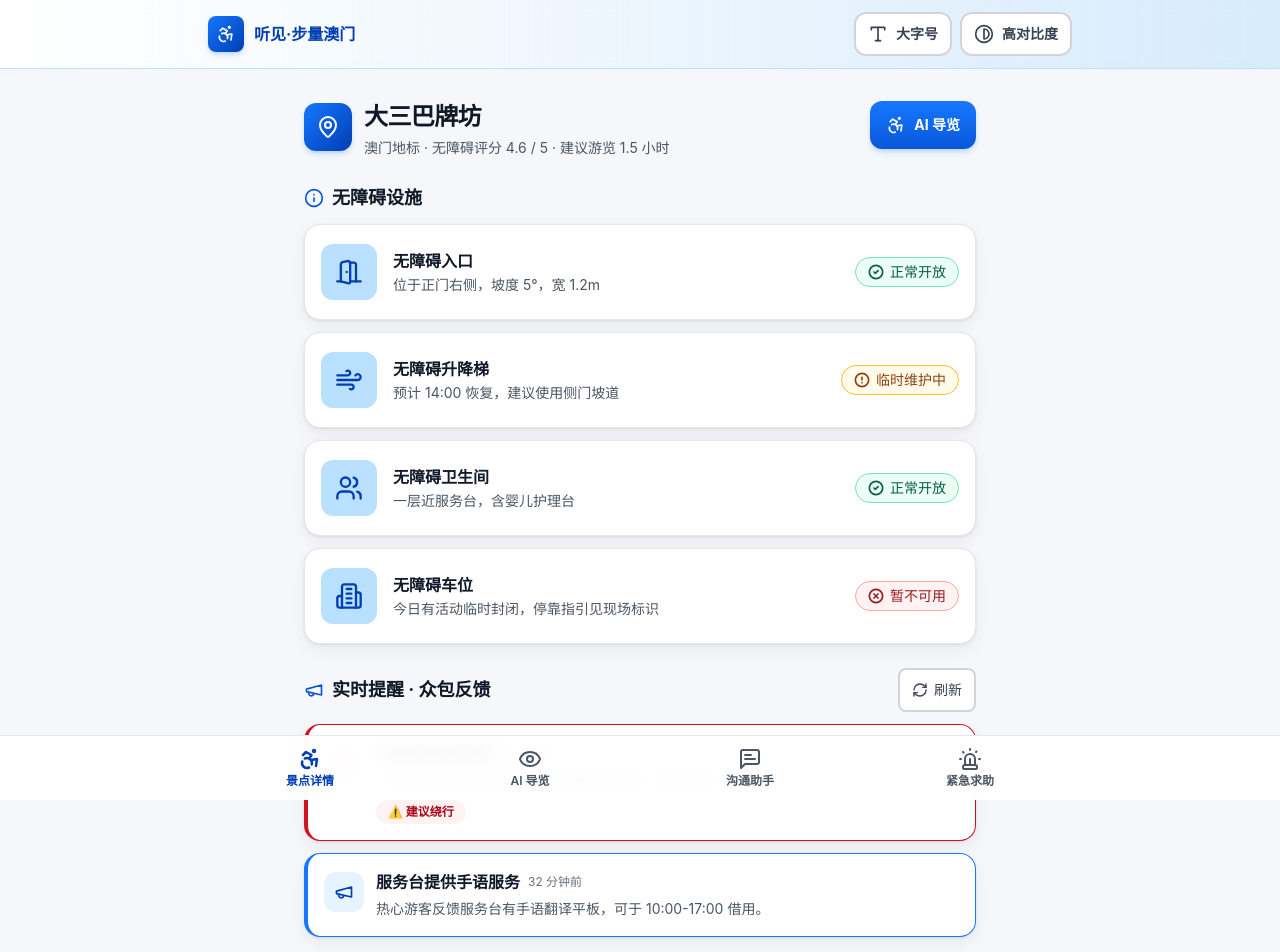
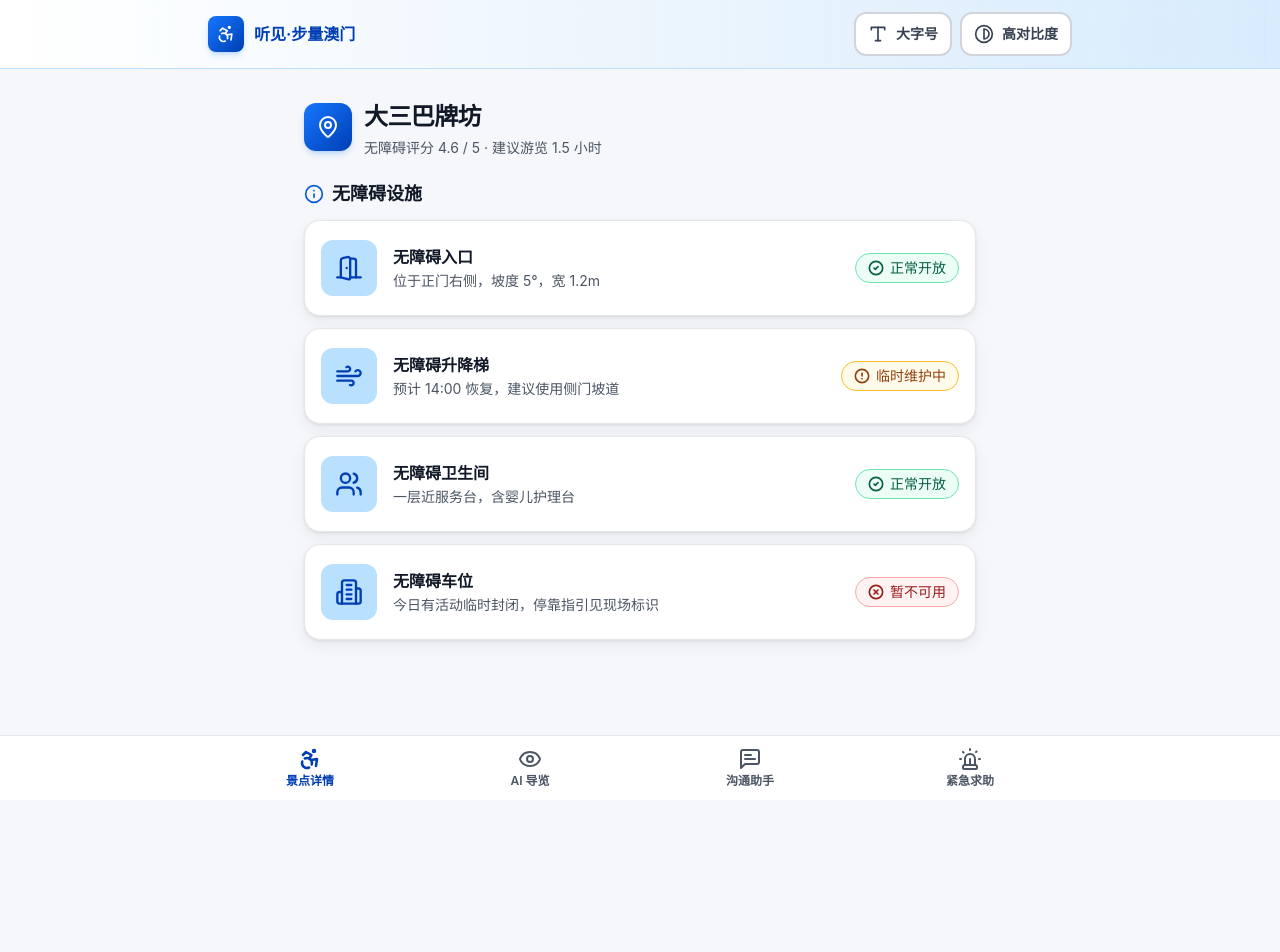
Before and after one commit to lizuonong/tingjian-buliang-macau, a React (Vite) app: page / in a window 1280 px wide. Shown: the top 952 px of the page. After the commit the page ends 800 px from the top, so only its background shows below. Built offline with nearby package versions, Linux system fonts and the light colour scheme.

Commit message:
refactor: 简化界面，移除景点详情的众包反馈区块及冗余说明文字

```diff
--- a/src/components/BroadcastTextBox.tsx
+++ b/src/components/BroadcastTextBox.tsx
@@ -24,11 +24,10 @@ export default function BroadcastTextBox({
       aria-live="polite"
       className="card-surface relative overflow-hidden p-5 sm:p-6"
     >
-      <h2 className="mb-1 flex items-center gap-2 text-lg font-bold text-gray-900">
+      <h2 className="mb-3 flex items-center gap-2 text-lg font-bold text-gray-900">
         <span aria-hidden="true" className="h-6 w-1.5 rounded-full bg-brand-500" />
         播报文本
       </h2>
-      <p className="mb-4 text-sm text-gray-600">点击任意句子可重新朗读该句。</p>
 
       <ol className="space-y-2">
         {sentences.map((s, idx) => {
--- a/src/pages/AIVisionGuide.tsx
+++ b/src/pages/AIVisionGuide.tsx
@@ -114,7 +114,7 @@ export default function AIVisionGuide() {
       <PageHeader
         icon={<Eye className="h-6 w-6" />}
         title="AI 视觉导览"
-        subtitle="对准前方景物，AI 将实时识别并语音播报无障碍路径信息。"
+        subtitle="对准前方景物，自动播报无障碍路线。"
       />
 
       {!supported && (
--- a/src/pages/EmergencySOS.tsx
+++ b/src/pages/EmergencySOS.tsx
@@ -58,7 +58,7 @@ export default function EmergencySOS() {
       <PageHeader
         icon={<ShieldAlert className="h-6 w-6" />}
         title="一键 SOS"
-        subtitle="紧急时使用。长按 3 秒触发，期间松手即可取消，触发后需在弹窗中确认发送，防止误触。"
+        subtitle="长按 3 秒触发，松手即取消，防误触。"
       />
 
       {/* 长按触发按钮 */}
@@ -68,7 +68,7 @@ export default function EmergencySOS() {
       >
         <SOSButton onTrigger={() => setPendingConfirm('emergency')} />
         <p className="max-w-md text-center text-sm leading-relaxed text-gray-600">
-          「{sentCategory === 'emergency' ? '已向景区应急中心发送定位与求助' : '长按按钮 3 秒触发，随后需确认发送'}」
+          {sentCategory === 'emergency' ? '已向应急中心发送定位与求助' : '长按按钮 3 秒触发'}
         </p>
       </section>
 
@@ -129,19 +129,6 @@ export default function EmergencySOS() {
         </p>
       </section>
 
-      {/* 使用提示 */}
-      <section
-        aria-label="使用提示"
-        className="rounded-2xl border-2 border-dashed border-brand-300 bg-brand-50 p-5"
-      >
-        <h3 className="text-base font-bold text-brand-900">使用提示</h3>
-        <ul className="mt-2 list-disc space-y-1.5 pl-5 text-sm leading-relaxed text-brand-900">
-          <li>按住红色按钮满 3 秒即触发，中途松手立即取消。</li>
-          <li>触发后会弹出确认弹窗，需点击「确定发送」才会真正发出求助，进一步防误触。</li>
-          <li>发送的内容包含您的实时定位与所选障碍类型。</li>
-        </ul>
-      </section>
-
       {/* 发送前二次确认弹窗 */}
       <ConfirmDialog
         open={pendingConfirm !== null}
--- a/src/pages/HearingAssistant.tsx
+++ b/src/pages/HearingAssistant.tsx
@@ -52,40 +52,31 @@ export default function HearingAssistant() {
       <PageHeader
         icon={<MessageSquareText className="h-6 w-6" />}
         title="听障沟通助手"
-        subtitle="拍照识别菜单、路牌，或直接打字沟通；所有结果均可一键全屏大字展示，方便出示给他人。"
+        subtitle="拍照识别菜单、路牌，或直接打字沟通。"
       />
 
       {/* 拍照区 */}
       <section aria-labelledby="capture-heading" className="card-surface p-5">
-        <h2 id="capture-heading" className="mb-1 flex items-center gap-2 text-lg font-bold text-gray-900">
+        <h2 id="capture-heading" className="mb-4 flex items-center gap-2 text-lg font-bold text-gray-900">
           <Camera aria-hidden="true" className="h-5 w-5 text-brand-600" />
           拍照识别
         </h2>
-        <p className="mb-4 text-sm leading-relaxed text-gray-600">
-          点击下方按钮，模拟打开相机拍照并识别对应内容。
-        </p>
         <div className="grid grid-cols-2 gap-3">
           <button
             type="button"
             onClick={() => capture('menu')}
-            className="focus-ring flex min-h-[96px] flex-col items-center justify-center gap-2 rounded-xl border-2 border-gray-200 bg-white text-gray-800 hover:border-brand-400 hover:bg-brand-50"
+            className="focus-ring flex min-h-[88px] flex-col items-center justify-center gap-2 rounded-xl border-2 border-gray-200 bg-white text-gray-800 hover:border-brand-400 hover:bg-brand-50"
           >
-            <span className="flex items-center gap-2">
-              <Camera aria-hidden="true" className="h-5 w-5 text-alert-600" />
-              <Utensils aria-hidden="true" className="h-8 w-8 text-brand-600" />
-            </span>
-            <span className="text-base font-semibold">拍照识别菜单</span>
+            <Utensils aria-hidden="true" className="h-8 w-8 text-brand-600" />
+            <span className="text-base font-semibold">识别菜单</span>
           </button>
           <button
             type="button"
             onClick={() => capture('sign')}
-            className="focus-ring flex min-h-[96px] flex-col items-center justify-center gap-2 rounded-xl border-2 border-gray-200 bg-white text-gray-800 hover:border-brand-400 hover:bg-brand-50"
+            className="focus-ring flex min-h-[88px] flex-col items-center justify-center gap-2 rounded-xl border-2 border-gray-200 bg-white text-gray-800 hover:border-brand-400 hover:bg-brand-50"
           >
-            <span className="flex items-center gap-2">
-              <Camera aria-hidden="true" className="h-5 w-5 text-alert-600" />
-              <Signpost aria-hidden="true" className="h-8 w-8 text-brand-600" />
-            </span>
-            <span className="text-base font-semibold">拍照识别路牌</span>
+            <Signpost aria-hidden="true" className="h-8 w-8 text-brand-600" />
+            <span className="text-base font-semibold">识别路牌</span>
           </button>
         </div>
       </section>
--- a/src/pages/SpotDetail.tsx
+++ b/src/pages/SpotDetail.tsx
@@ -1,21 +1,8 @@
-import {
-  Accessibility,
-  Building2,
-  DoorOpen,
-  Info,
-  MapPin,
-  Megaphone,
-  RefreshCw,
-  Users,
-  Volume2,
-  Wind,
-} from 'lucide-react';
+import { Building2, DoorOpen, Info, MapPin, Users, Wind } from 'lucide-react';
 import type { LucideIcon } from 'lucide-react';
-import { useState } from 'react';
 import FacilityCard from '../components/FacilityCard';
 import PageHeader from '../components/PageHeader';
-import { useA11y } from '../context/A11yContext';
-import type { CrowdAlert, Facility } from '../types';
+import type { Facility } from '../types';
 
 /**
  * 04 景点详情页 (Spot Detail)
@@ -65,67 +52,13 @@ const FACILITY_ICONS: Record<string, LucideIcon> = {
   parking: Building2,
 };
 
-const INITIAL_ALERTS: CrowdAlert[] = [
-  {
-    id: 'a1',
-    type: 'blocked',
-    title: '东侧阶梯临时施工',
-    description: '一位轮椅用户反馈东侧入口坡道被施工围挡，请改走正门。',
-    time: '5 分钟前',
-    urgent: true,
-  },
-  {
-    id: 'a2',
-    type: 'assist',
-    title: '服务台提供手语服务',
-    description: '热心游客反馈服务台有手语翻译平板，可于 10:00-17:00 借用。',
-    time: '32 分钟前',
-    urgent: false,
-  },
-];
-
-const ALERT_ICONS: Record<CrowdAlert['type'], LucideIcon> = {
-  blocked: MapPin,
-  noise: Volume2,
-  crowd: Users,
-  assist: Megaphone,
-};
-
 export default function SpotDetail() {
-  const { navigate } = useA11y();
-  const [alerts, setAlerts] = useState<CrowdAlert[]>(INITIAL_ALERTS);
-
-  /** 刷新众包提醒（模拟实时拉取） */
-  const refreshAlerts = () => {
-    setAlerts((prev) => [
-      {
-        id: `live-${Date.now()}`,
-        type: 'blocked',
-        title: '西北角无障碍车位已恢复',
-        description: '现场管理员确认车位已清空，可正常使用。',
-        time: '刚刚',
-        urgent: false,
-      },
-      ...prev,
-    ]);
-  };
-
   return (
-    <div className="mx-auto max-w-2xl space-y-6">
+    <div className="mx-auto max-w-2xl space-y-5">
       <PageHeader
         icon={<MapPin className="h-6 w-6" />}
         title="大三巴牌坊"
-        subtitle="澳门地标 · 无障碍评分 4.6 / 5 · 建议游览 1.5 小时"
-        actions={
-          <button
-            type="button"
-            onClick={() => navigate('vision')}
-            className="focus-ring inline-flex min-h-[48px] items-center gap-2 rounded-xl bg-gradient-to-b from-brand-500 to-brand-600 px-4 text-sm font-bold text-white shadow-md shadow-brand-500/20 hover:from-brand-400 hover:to-brand-500"
-          >
-            <Accessibility className="h-5 w-5" aria-hidden="true" />
-            AI 导览
-          </button>
-        }
+        subtitle="无障碍评分 4.6 / 5 · 建议游览 1.5 小时"
       />
 
       {/* 无障碍设施 */}
@@ -143,66 +76,6 @@ export default function SpotDetail() {
           ))}
         </ul>
       </section>
-
-      {/* 实时提醒（众包反馈） */}
-      <section aria-labelledby="alert-heading">
-        <div className="mb-3 flex items-center justify-between gap-2">
-          <h2
-            id="alert-heading"
-            className="flex items-center gap-2 text-lg font-bold text-gray-900"
-          >
-            <Megaphone aria-hidden="true" className="h-5 w-5 text-brand-600" />
-            实时提醒 · 众包反馈
-          </h2>
-          <button
-            type="button"
-            onClick={refreshAlerts}
-            className="focus-ring inline-flex min-h-[44px] items-center gap-1.5 rounded-lg border-2 border-gray-300 bg-white px-3 text-sm font-medium text-gray-700 hover:border-brand-400 hover:bg-brand-50"
-          >
-            <RefreshCw aria-hidden="true" className="h-4 w-4" />
-            刷新
-          </button>
-        </div>
-
-        <ul aria-live="polite" className="space-y-3">
-          {alerts.map((a) => {
-            const Icon = ALERT_ICONS[a.type];
-            return (
-              <li
-                key={a.id}
-                className={`card-surface p-4 ${
-                  a.urgent ? 'border-l-4 border-alert-600' : 'border-l-4 border-brand-500'
-                }`}
-              >
-                <div className="flex items-start gap-3">
-                  <span
-                    aria-hidden="true"
-                    className={`mt-0.5 flex h-10 w-10 shrink-0 items-center justify-center rounded-xl ${
-                      a.urgent ? 'bg-red-50 text-alert-700' : 'bg-brand-50 text-brand-700'
-                    }`}
-                  >
-                    <Icon className="h-5 w-5" />
-                  </span>
-                  <div className="min-w-0 flex-1">
-                    <div className="flex flex-wrap items-center gap-2">
-                      <h3 className="text-base font-semibold text-gray-900">{a.title}</h3>
-                      <span className="text-xs text-gray-500">{a.time}</span>
-                    </div>
-                    <p className="mt-1 text-sm leading-relaxed text-gray-600">
-                      {a.description}
-                    </p>
-                    {a.urgent && (
-                      <p className="mt-2 inline-flex items-center gap-1.5 rounded-full bg-red-50 px-3 py-1 text-xs font-bold text-alert-700">
-                        ⚠️ 建议绕行
-                      </p>
-                    )}
-                  </div>
-                </div>
-              </li>
-            );
-          })}
-        </ul>
-      </section>
     </div>
   );
 }
```
